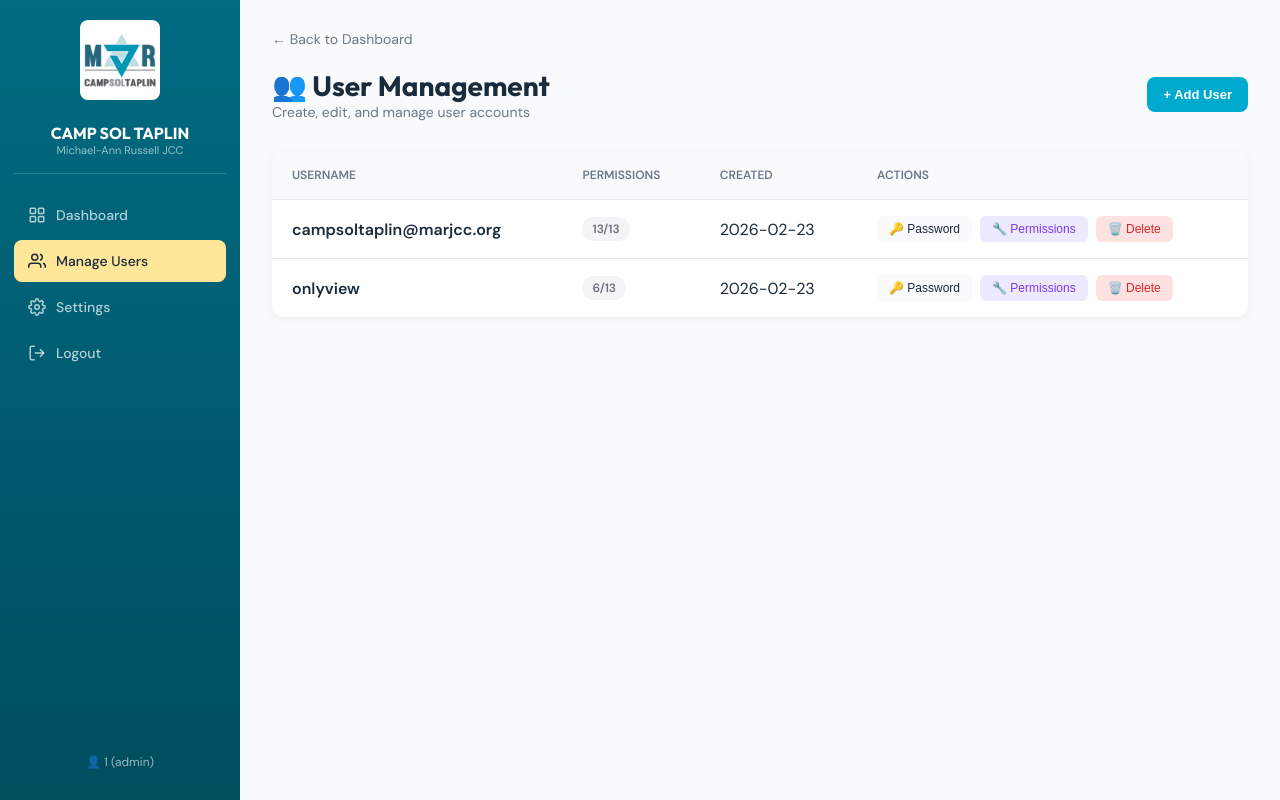
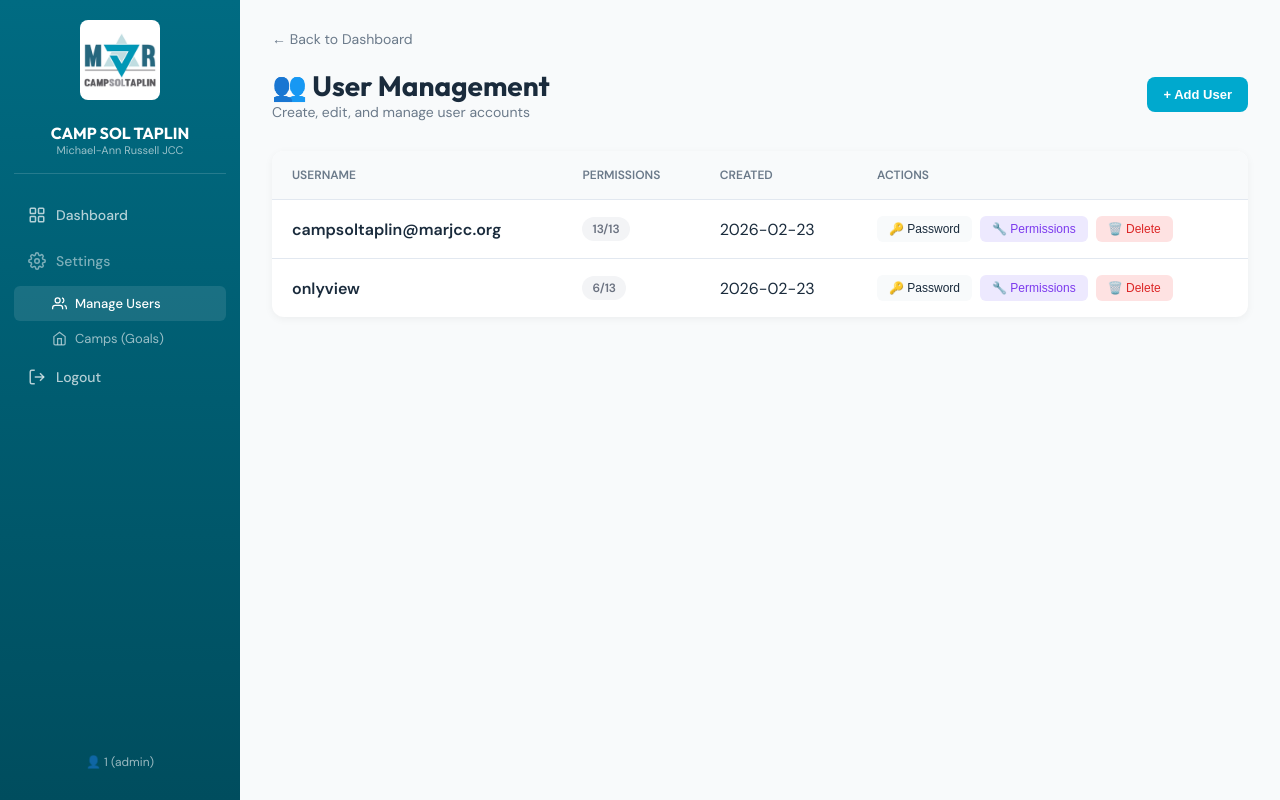
Before and after one commit to CampSolTaplin/camp-sol-taplin-dashboard-live, a Flask app: page /admin/users in a window 1280 px wide. Run offline with Flask 3, Linux system fonts and the light colour scheme; the visitor is signed in with stand-in values (Sample User, id 1).

Commit message:
Sync sidebar across admin pages to match dashboard layout
- Update admin_users.html sidebar: Settings label + sub-items (Manage Users active)
- Update admin_settings.html sidebar: Settings label + sub-items (Camps/Goals active)
- Add .nav-subitem.active CSS style for current page highlight
- Sidebar now looks identical across all 3 pages

Co-Authored-By: Claude Opus 4.6 <noreply@anthropic.com>

```diff
--- a/static/css/dashboard.css
+++ b/static/css/dashboard.css
@@ -121,6 +121,7 @@ body { font-family: 'DM Sans', sans-serif; background: var(--bg); color: var(--t
     transition: all 0.2s;
 }
 .nav-subitem:hover { background: rgba(255,255,255,0.08); color: white; }
+.nav-subitem.active { color: white; font-weight: 500; background: rgba(255,255,255,0.1); }
 .nav-subitem svg { width: 15px; height: 15px; min-width: 15px; }
 
 .report-date {
--- a/templates/admin_users.html
+++ b/templates/admin_users.html
@@ -354,13 +354,19 @@
                 <svg viewBox="0 0 24 24" fill="none" stroke="currentColor" stroke-width="2"><rect x="3" y="3" width="7" height="7" rx="1"/><rect x="14" y="3" width="7" height="7" rx="1"/><rect x="3" y="14" width="7" height="7" rx="1"/><rect x="14" y="14" width="7" height="7" rx="1"/></svg>
                 <span>Dashboard</span>
             </div>
-            <div class="nav-item active">
-                <svg viewBox="0 0 24 24" fill="none" stroke="currentColor" stroke-width="2"><path d="M17 21v-2a4 4 0 0 0-4-4H5a4 4 0 0 0-4 4v2"/><circle cx="9" cy="7" r="4"/><path d="M23 21v-2a4 4 0 0 0-3-3.87"/><path d="M16 3.13a4 4 0 0 1 0 7.75"/></svg>
-                <span>Manage Users</span>
-            </div>
-            <div class="nav-item" onclick="window.location.href='{{ url_for('admin_settings') }}'">
+            <div class="nav-item nav-label">
                 <svg viewBox="0 0 24 24" fill="none" stroke="currentColor" stroke-width="2"><circle cx="12" cy="12" r="3"/><path d="M19.4 15a1.65 1.65 0 0 0 .33 1.82l.06.06a2 2 0 0 1-2.83 2.83l-.06-.06a1.65 1.65 0 0 0-1.82-.33 1.65 1.65 0 0 0-1 1.51V21a2 2 0 0 1-4 0v-.09A1.65 1.65 0 0 0 9 19.4a1.65 1.65 0 0 0-1.82.33l-.06.06a2 2 0 0 1-2.83-2.83l.06-.06A1.65 1.65 0 0 0 4.68 15a1.65 1.65 0 0 0-1.51-1H3a2 2 0 0 1 0-4h.09A1.65 1.65 0 0 0 4.6 9a1.65 1.65 0 0 0-.33-1.82l-.06-.06a2 2 0 0 1 2.83-2.83l.06.06A1.65 1.65 0 0 0 9 4.68a1.65 1.65 0 0 0 1-1.51V3a2 2 0 0 1 4 0v.09a1.65 1.65 0 0 0 1 1.51 1.65 1.65 0 0 0 1.82-.33l.06-.06a2 2 0 0 1 2.83 2.83l-.06.06A1.65 1.65 0 0 0 19.4 9a1.65 1.65 0 0 0 1.51 1H21a2 2 0 0 1 0 4h-.09a1.65 1.65 0 0 0-1.51 1z"/></svg>
                 <span>Settings</span>
+            </div>
+            <div class="nav-submenu open">
+                <div class="nav-subitem active">
+                    <svg viewBox="0 0 24 24" fill="none" stroke="currentColor" stroke-width="2"><path d="M17 21v-2a4 4 0 0 0-4-4H5a4 4 0 0 0-4 4v2"/><circle cx="9" cy="7" r="4"/><path d="M23 21v-2a4 4 0 0 0-3-3.87"/><path d="M16 3.13a4 4 0 0 1 0 7.75"/></svg>
+                    <span>Manage Users</span>
+                </div>
+                <div class="nav-subitem" onclick="window.location.href='{{ url_for('admin_settings') }}'">
+                    <svg viewBox="0 0 24 24" fill="none" stroke="currentColor" stroke-width="2"><path d="M3 9l9-7 9 7v11a2 2 0 0 1-2 2H5a2 2 0 0 1-2-2z"/><polyline points="9 22 9 12 15 12 15 22"/></svg>
+                    <span>Camps (Goals)</span>
+                </div>
             </div>
             <div class="nav-item" onclick="window.location.href='{{ url_for('logout') }}'">
                 <svg viewBox="0 0 24 24" fill="none" stroke="currentColor" stroke-width="2"><path d="M9 21H5a2 2 0 0 1-2-2V5a2 2 0 0 1 2-2h4"/><polyline points="16 17 21 12 16 7"/><line x1="21" y1="12" x2="9" y2="12"/></svg>
```
Also changed, not shown: templates/admin_settings.html (+11 -5 lines).
